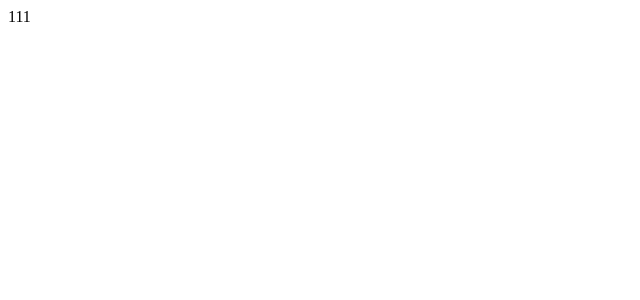
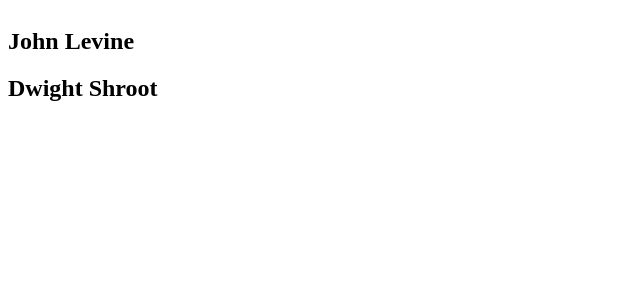
Before and after one commit to RomanSyt/real-time-chat-website, a Next.js app: page / in a window 1280 px wide. Shown: the top 300 px of the page, without its empty margins (0-640 px from the left). Built offline with nearby package versions, Linux system fonts and the light colour scheme; data requests are answered from the project's data file.

Commit message:
feat: create ssr Users component

```diff
--- /dev/null
+++ b/src/app/components/Users/index.tsx
@@ -0,0 +1,15 @@
+import { fetchUsers } from "@/lib/fetchUsers";
+
+const Users = async () => {
+  const users = await fetchUsers();
+
+  return users.map(({ id, name, last_name }) => (
+    <div key={id}>
+      <h2>
+        {name} {last_name}
+      </h2>
+    </div>
+  ));
+};
+
+export default Users;
--- a/src/app/page.tsx
+++ b/src/app/page.tsx
@@ -1,3 +1,9 @@
+import Users from "./components/Users";
+
 export default function Home() {
-  return <main>111</main>;
+  return (
+    <main>
+      <Users />
+    </main>
+  );
 }
```
